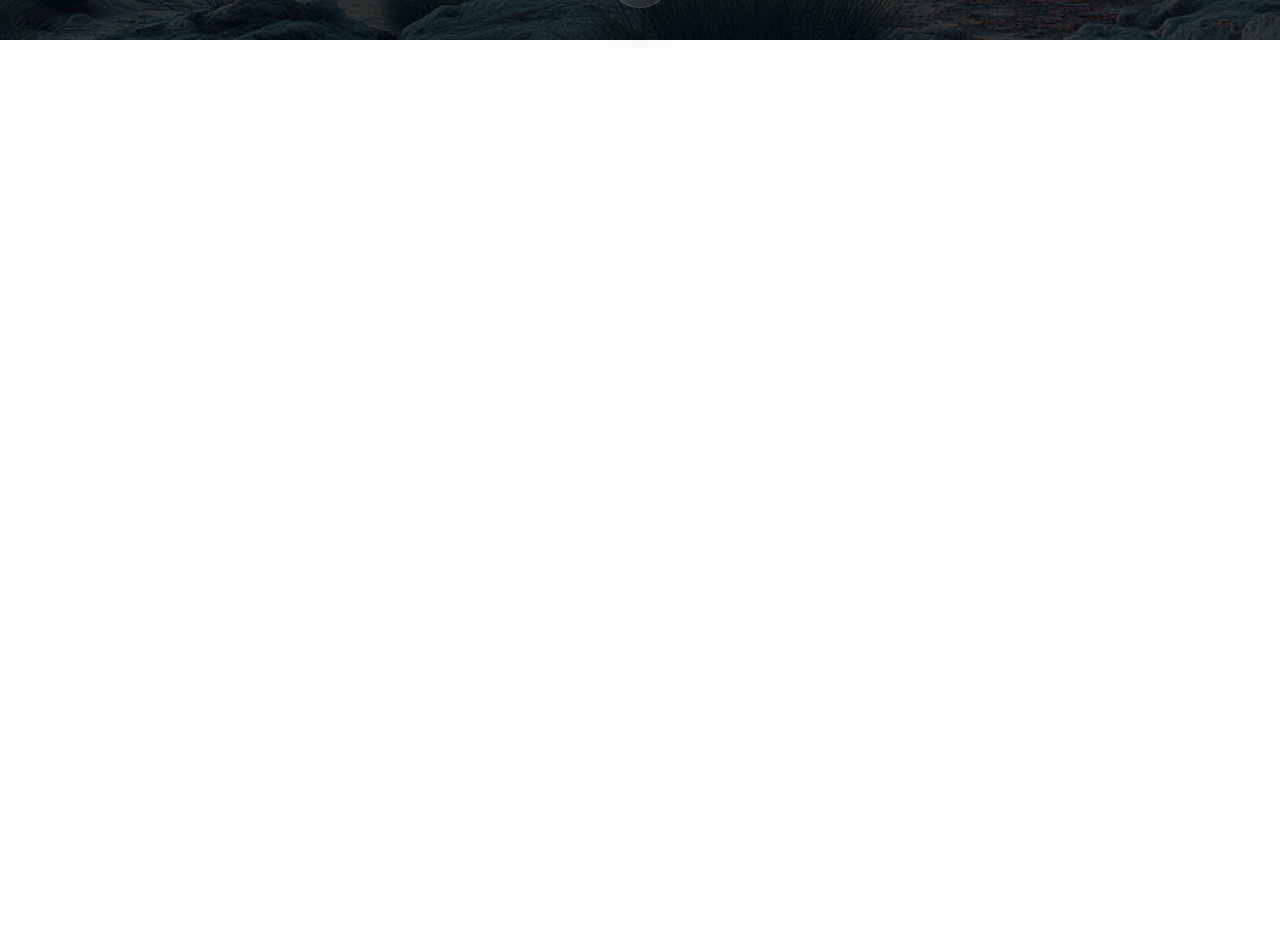
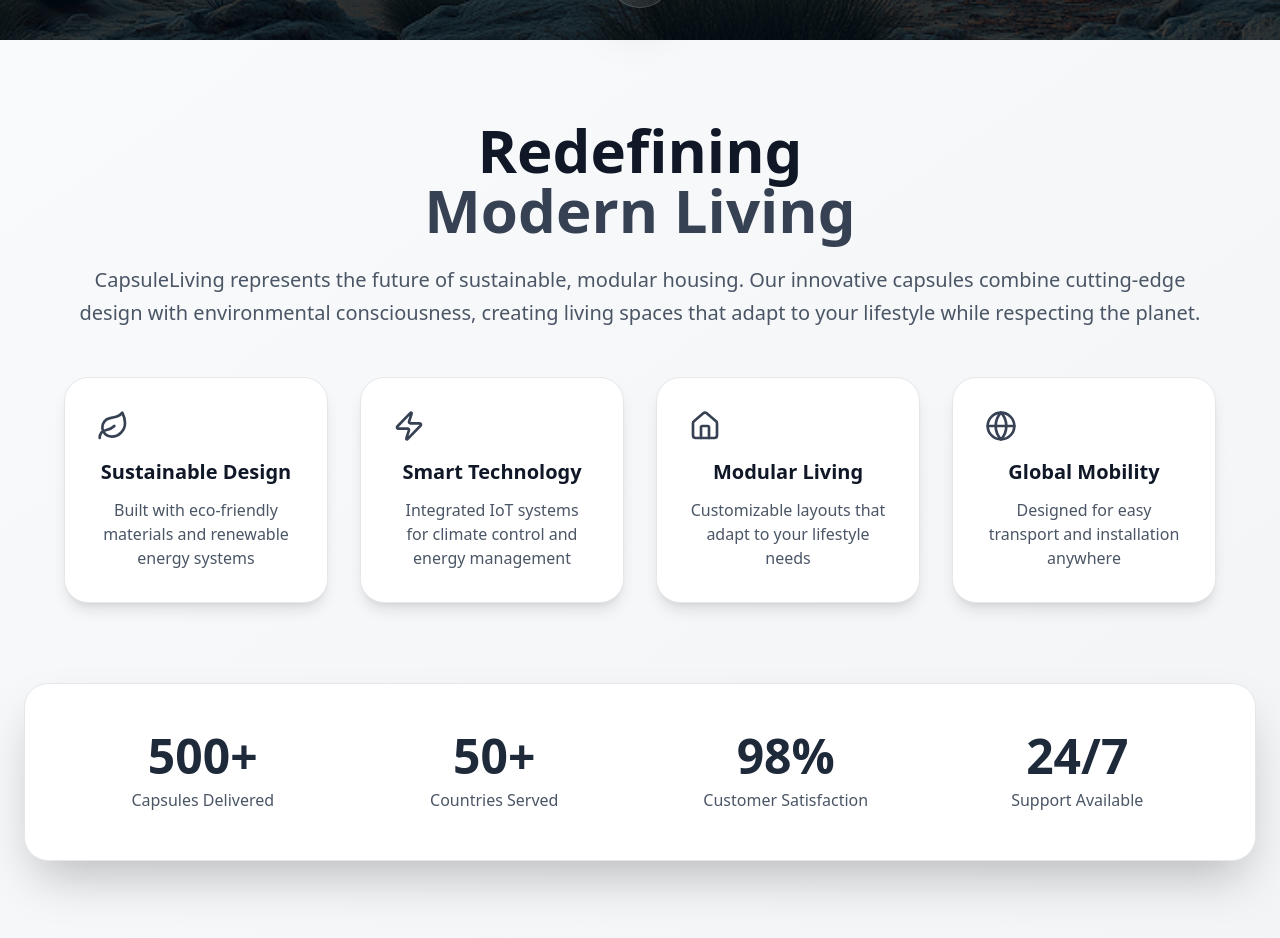
Before and after one commit to Faccin27/Capsule, a Next.js app: page / in a window 1280 px wide. Shown: the part 760-1698 px from the top of the page. Before the commit the page ends 800 px from the top, so only its background shows below. Built offline with nearby package versions, Linux system fonts and the light colour scheme.

Commit message:
feat: created about section

```diff
--- a/src/app/page.tsx
+++ b/src/app/page.tsx
@@ -6,6 +6,7 @@
 import Navigation from "@/components/navigation";
 import CustomScrollIndicator from '@/components/custom-scroll-indicator'
 import Hero from "@/components/hero";
+import About from "@/components/about";
 
 gsap.registerPlugin(ScrollTrigger);
 
@@ -20,6 +21,7 @@
       <CustomScrollIndicator />
       <main>
         <Hero/>
+        <About />
       </main>
     </>
   );
--- /dev/null
+++ b/src/components/about.tsx
@@ -0,0 +1,135 @@
+"use client";
+
+import { useEffect, useRef } from "react";
+import { gsap } from "gsap";
+import { ScrollTrigger } from "gsap/ScrollTrigger";
+import { Leaf, Zap, Home, Globe } from "lucide-react";
+
+export default function About() {
+  const sectionRef = useRef<HTMLDivElement>(null);
+  const titleRef = useRef<HTMLHeadingElement>(null);
+  const contentRef = useRef<HTMLDivElement>(null);
+  const statsRef = useRef<HTMLDivElement>(null);
+
+  useEffect(() => {
+    const section = sectionRef.current;
+    const title = titleRef.current;
+    const content = contentRef.current;
+    const stats = statsRef.current;
+
+    if (!section || !title || !content || !stats) return;
+
+    gsap.set([title, content, stats], { opacity: 0, y: 100 });
+
+    ScrollTrigger.create({
+      trigger: section,
+      start: "top 80%",
+      onEnter: () => {
+        const tl = gsap.timeline();
+        tl.to(title, { opacity: 1, y: 0, duration: 1, ease: "power3.out" })
+          .to(
+            content,
+            { opacity: 1, y: 0, duration: 1, ease: "power3.out" },
+            "-=0.7"
+          )
+          .to(
+            stats,
+            { opacity: 1, y: 0, duration: 1, ease: "power3.out" },
+            "-=0.7"
+          );
+      },
+    });
+  }, []);
+
+  const features = [
+    {
+      icon: <Leaf className="w-8 h-8" />,
+      title: "Sustainable Design",
+      description:
+        "Built with eco-friendly materials and renewable energy systems",
+    },
+    {
+      icon: <Zap className="w-8 h-8" />,
+      title: "Smart Technology",
+      description:
+        "Integrated IoT systems for climate control and energy management",
+    },
+    {
+      icon: <Home className="w-8 h-8" />,
+      title: "Modular Living",
+      description: "Customizable layouts that adapt to your lifestyle needs",
+    },
+    {
+      icon: <Globe className="w-8 h-8" />,
+      title: "Global Mobility",
+      description: "Designed for easy transport and installation anywhere",
+    },
+  ];
+
+  const stats = [
+    { number: "500+", label: "Capsules Delivered" },
+    { number: "50+", label: "Countries Served" },
+    { number: "98%", label: "Customer Satisfaction" },
+    { number: "24/7", label: "Support Available" },
+  ];
+
+  return (
+    <section
+      id="about"
+      ref={sectionRef}
+      className="min-h-screen py-20 bg-gradient-to-br from-gray-50 to-gray-100 relative overflow-hidden"
+    >
+      <div className="max-w-7xl mx-auto px-6">
+        <div className="text-center mb-20">
+          <h2
+            ref={titleRef}
+            className="text-5xl md:text-6xl font-bold text-gray-900 mb-6"
+          >
+            Redefining
+            <span className="block text-gray-700">Modern Living</span>
+          </h2>
+
+          <div ref={contentRef} className="max-w-6xl mx-auto">
+            <p className="text-xl text-gray-600 mb-12 leading-relaxed">
+              CapsuleLiving represents the future of sustainable, modular
+              housing. Our innovative capsules combine cutting-edge design with
+              environmental consciousness, creating living spaces that adapt to
+              your lifestyle while respecting the planet.
+            </p>
+
+            <div className="grid grid-cols-1 md:grid-cols-2 lg:grid-cols-4 gap-8 mb-16">
+              {features.map((feature, index) => (
+                <div
+                  key={index}
+                  className="bg-white rounded-3xl p-8 shadow-lg hover:shadow-xl transition-all duration-300 hover:-translate-y-2 border border-gray-200"
+                >
+                  <div className="text-gray-700 mb-4">{feature.icon}</div>
+                  <h3 className="text-xl font-bold text-gray-900 mb-3">
+                    {feature.title}
+                  </h3>
+                  <p className="text-gray-600">{feature.description}</p>
+                </div>
+              ))}
+            </div>
+          </div>
+        </div>
+
+        <div
+          ref={statsRef}
+          className="bg-white rounded-3xl p-12 shadow-2xl border border-gray-200"
+        >
+          <div className="grid grid-cols-2 lg:grid-cols-4 gap-8">
+            {stats.map((stat, index) => (
+              <div key={index} className="text-center">
+                <div className="text-4xl md:text-5xl font-bold text-gray-800 mb-2">
+                  {stat.number}
+                </div>
+                <div className="text-gray-600 font-medium">{stat.label}</div>
+              </div>
+            ))}
+          </div>
+        </div>
+      </div>
+    </section>
+  );
+}
```
